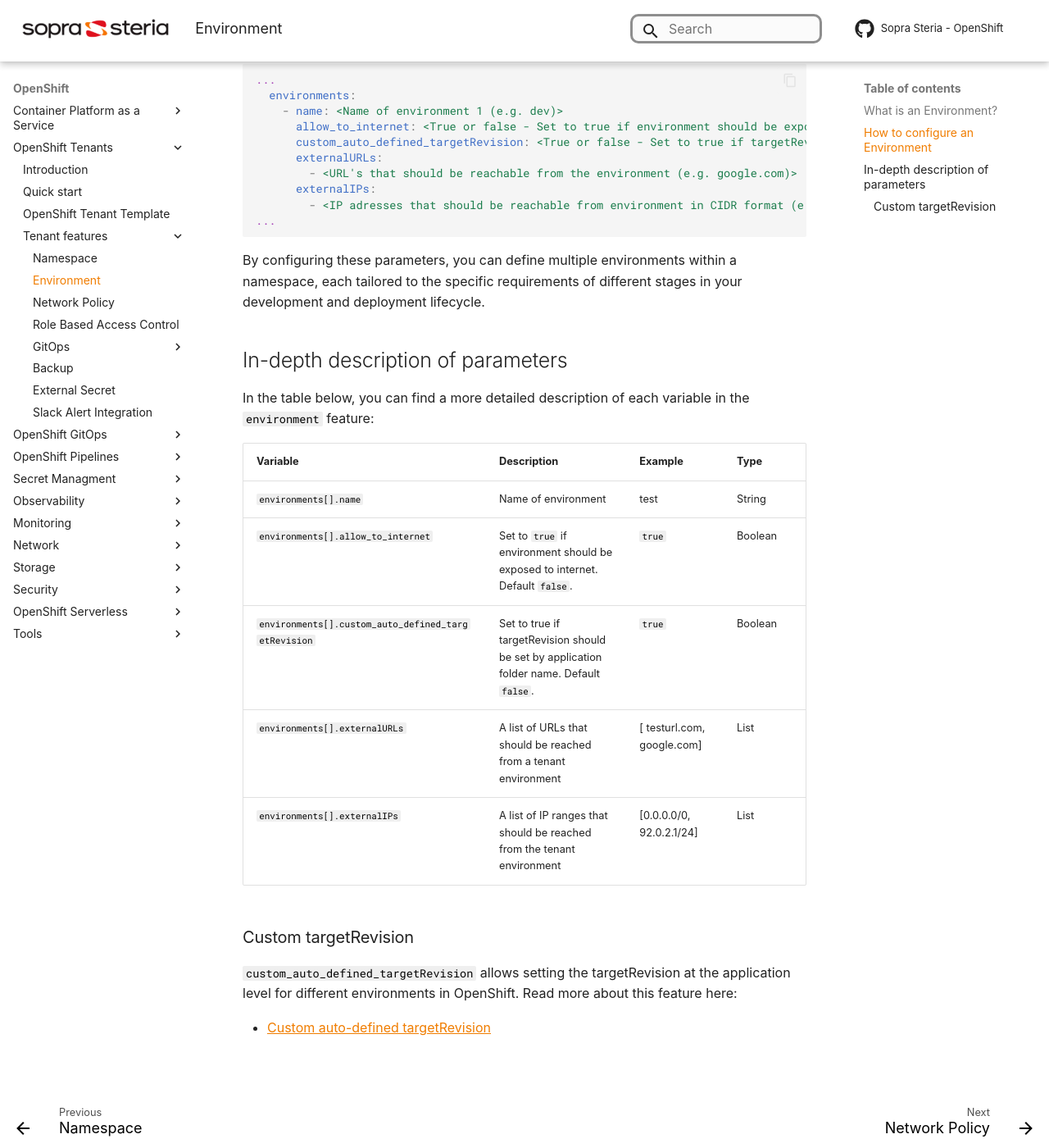
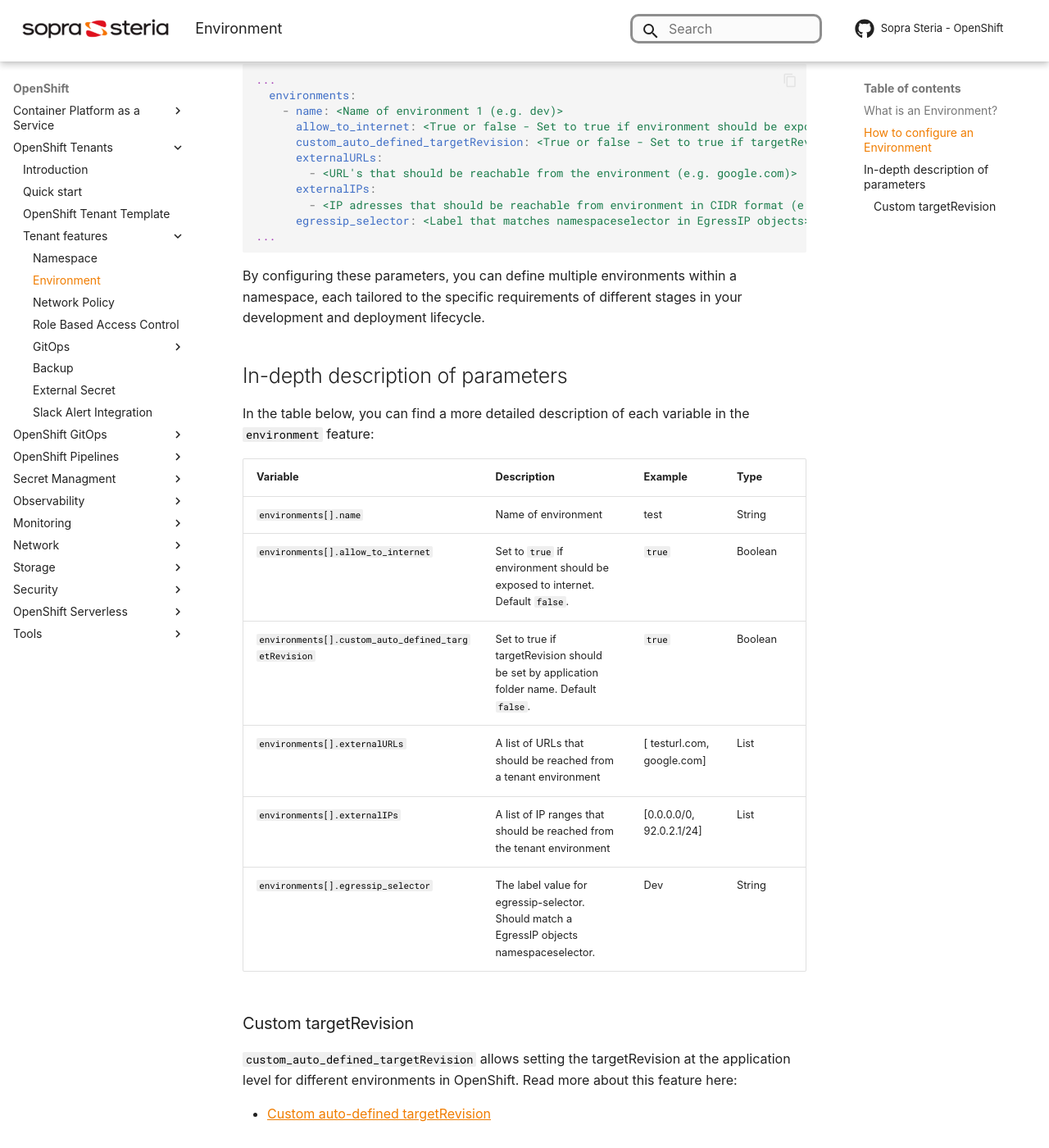
Before and after one commit to Sopra-Steria-Norge-Kubernetes/OpenShift, an MkDocs documentation site: the page built from docs/OpenShift Tenants/Tenant features/environments.md, in a window 1280 px wide and 1400 px high, scrolled down 537 px. Shown: the whole window at 82% size. Built offline with MkDocs 1.6.1 and Material for MkDocs 9.7.7, drawn with Linux system fonts in a browser that asks for light colours; some web fonts are replaced; comment, search, counter and statistics services are not loaded.

Commit message:
Update environments.md

````diff
--- a/docs/OpenShift Tenants/Tenant features/environments.md
+++ b/docs/OpenShift Tenants/Tenant features/environments.md
@@ -18,6 +18,7 @@
         - <URL's that should be reachable from the environment (e.g. google.com)>
       externalIPs:
         - <IP adresses that should be reachable from environment in CIDR format (e.g. 10.218.0.0/24)>
+      egressip_selector: <Label that matches namespaceselector in EgressIP objects>
 ...
 ```
 
@@ -34,6 +35,7 @@
 | `environments[].custom_auto_defined_targetRevision`    | Set to true if targetRevision should be set by application folder name. Default `false`. | `true`   | Boolean    |
 |  `environments[].externalURLs` | A list of URLs that should be reached from a tenant environment | [ testurl.com, google.com] | List     |
 | `environments[].externalIPs`    | A list of IP ranges that should be reached from the tenant environment | [0.0.0.0/0, 92.0.2.1/24]   | List     |
+| `environments[].egressip_selector` | The label value for egressip-selector. Should match a EgressIP objects namespaceselector. | Dev | String |
 
 
 ### Custom targetRevision
````
